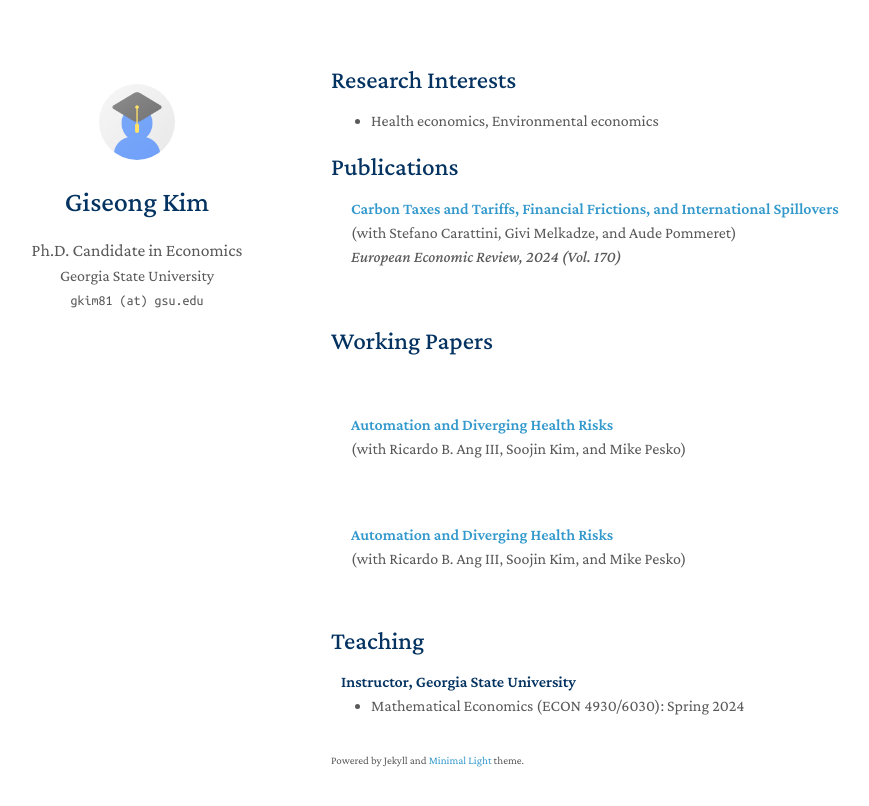
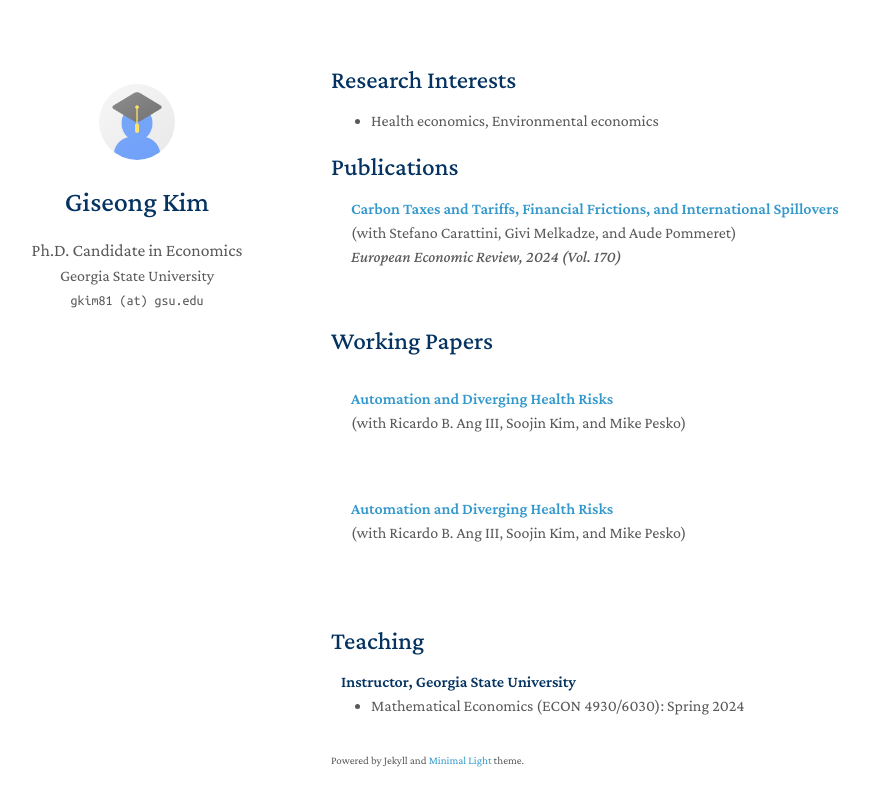
Before and after one commit to giseong-kim/giseong-kim.github.io, a Jekyll site: the page built from index.md, in a window 1280 px wide. Shown: the top 806 px of the page, without its empty margins (139-1008 px from the left). Built offline with Jekyll 4.4.1, drawn with Linux system fonts in a browser that asks for light colours; a style sheet for code colours, icons or effects is not loaded.

Commit message:
Update workingpapers.md

```diff
--- a/_includes/workingpapers.md
+++ b/_includes/workingpapers.md
@@ -5,7 +5,7 @@
 
 <li>
 <div class="pub-row">
-  <div class="col-sm-9" style="position: relative;padding-right: 15px;padding-left: 20px;padding-bottom:-20px;margin-bottom:-100px;">
+  <div class="col-sm-9" style="position: relative;padding-right: 15px;padding-left: 20px;padding-bottom:-120px;">
       <div class="title"><a href="{{ link.pdf }}">{{ link.title }}</a></div>
       <div class="author">{{ link.authors }}</div>
       <div class="periodical"><em>{{ link.conference }}</em>
```
